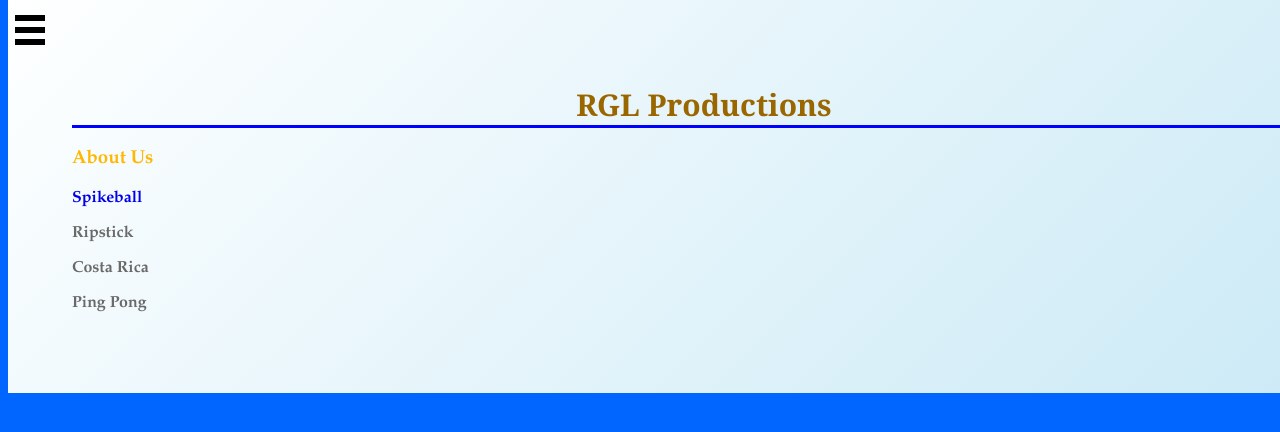
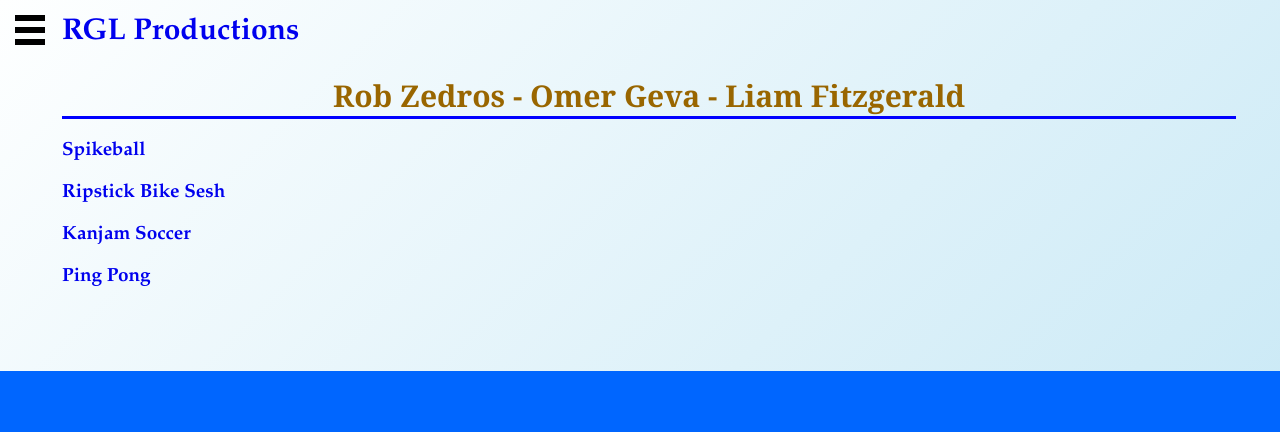
Before and after one commit to GevaOmer/GevaOmer.github.io, a plain HTML site: page index.html in a window 1280 px wide. Shown: the top 432 px of the page. Drawn offline with Linux system fonts and the light colour scheme.

Commit message:
adding vids

```diff
--- a/index.html
+++ b/index.html
@@ -12,28 +12,22 @@
 
 
   <ul class="navigation">
-
-    <li class="nav-item"><a href="#"><span class = "orange"> Home</a></li>
-    <li class="nav-item"><a href="about.html"><span class = "orange"> About</a></li>
-    <li class="nav-item"><a href="#"><span class = "orange"> About</a></li>
-    <li class="nav-item"><a href="#"><span class = "orange"> Blog</a></li>
-    <li class="nav-item"><a href="#"><span class = "orange"> Contact</span></a></li>
+      <li class="nav-item"><a href="index.html"><span class = "orange"> <button id="button1" class="space">Home</button></a></li>
+      <li class="nav-item"><a href="about.html"><span class = "orange"> <button class="space">About</button></a></li>
+      <li class="nav-item"><a href="videos.html"><span class = "orange"> <button class = "space">Videos</button></a></li>
+      <li class="nav-item"><a href="#"><span class = "orange"> <button class= "space">Contact</button></span></a></li>
 </ul>
 
 <input type="checkbox" id="nav-trigger" class="nav-trigger" />
 <label for="nav-trigger"></label>
 
 <div class="site-wrap">
-    <!-- insert the rest of your page markup here -->
-
-  <h1>RGL Productions</h1>
-  <h3><a href="about.html"><span>About Us</span></a></h3>
-
-
+  <h2 id="logo"><a href="index.html">RGL Productions</a></h2>
+  <h1>Rob Zedros - Omer Geva - Liam Fitzgerald</h1>
   <p><a href="https://www.youtube.com/watch?v=4li3liJubTs"><strong>Spikeball<strong></a></p>
-  <p>Ripstick</p>
-  <p>Costa Rica</p>
-  <p>Ping Pong</p>
+    <p><a href="https://www.youtube.com/watch?v=SLGbLdWvMwI"><strong>Ripstick Bike Sesh<strong></a></p>
+      <p><a href="https://www.youtube.com/watch?v=tJvy_9blvNQ"><strong>Kanjam Soccer<strong></a></p>
+        <p><a href="https://www.youtube.com/watch?v=DqCvrTIhxcY"><strong>Ping Pong<strong></a></p>
   </div>
 
 </body>
--- a/stylesheets/style.css
+++ b/stylesheets/style.css
@@ -16,6 +16,11 @@ body {
 
 
 }
+#logo{
+  color: #696969;
+  margin-top: -50px;
+  font-size:30px;
+}
 .navigation {
     list-style: none;
     background: #0066FF;
@@ -29,8 +34,53 @@ body {
     z-index: 0;
     margin-top: 0px;
 }
+button{
+  -moz-box-shadow:inset 0px 1px 0px 0px #7a8eb9;
+	-webkit-box-shadow:inset 0px 1px 0px 0px #7a8eb9;
+	box-shadow:inset 0px 1px 0px 0px #7a8eb9;
+	background:-webkit-gradient(linear, left top, left bottom, color-stop(0.05, #ffa200), color-stop(1, #ffe229));
+	background:-moz-linear-gradient(top, #ffa200 5%, #ffe229 100%);
+	background:-webkit-linear-gradient(top, #ffa200 5%, #ffe229 100%);
+	background:-o-linear-gradient(top, #ffa200 5%, #ffe229 100%);
+	background:-ms-linear-gradient(top, #ffa200 5%, #ffe229 100%);
+	background:linear-gradient(to bottom, #ffa200 5%, #ffe229 100%);
+	filter:progid:DXImageTransform.Microsoft.gradient(startColorstr='#ffa200', endColorstr='#ffe229',GradientType=0);
+	background-color:#ffa200;
+	border:1px solid #314179;
+	display:inline-block;
+	cursor:pointer;
+	color:#ffffff;
+	font-family:Garamond;
+	font-size:18px;
+	font-weight:bold;
+	padding:6px 12px;
+	text-decoration:none;
+  padding: 10px
+
+}
+button:hover {
+	background:-webkit-gradient(linear, left top, left bottom, color-stop(0.05, #ffe229), color-stop(1, #ffa200));
+	background:-moz-linear-gradient(top, #ffe229 5%, #ffa200 100%);
+	background:-webkit-linear-gradient(top, #ffe229 5%, #ffa200 100%);
+	background:-o-linear-gradient(top, #ffe229 5%, #ffa200 100%);
+	background:-ms-linear-gradient(top, #ffe229 5%, #ffa200 100%);
+	background:linear-gradient(to bottom, #ffe229 5%, #ffa200 100%);
+	filter:progid:DXImageTransform.Microsoft.gradient(startColorstr='#ffe229', endColorstr='#ffa200',GradientType=0);
+	background-color:#ffe229;
+}
+button:active {
+	position:relative;
+	top:1px;
+}
+#button1{
+  margin-top: 8px;
+}
+.space{
+  margin-bottom: 3px;
+
+}
 .orange{
-
+  font-size: 20px;
   color:#FFB700;
 }
 .site-wrap {
@@ -48,6 +98,7 @@ body {
                      rgb(221,241,249) 35%,
                      rgb(160,216,239) 100%);
    background-size: 200%;
+   margin-left: -10px;
 }
 .nav-trigger {
     position: absolute;
@@ -86,7 +137,9 @@ background-size: contain;
 a > span{
   color:#FFB700;
 }
-
+p{
+  font-size: 19px;
+}
 
 h1 {
     text-align:center;
@@ -94,6 +147,13 @@ h1 {
     border-bottom: 3px solid blue;
     color: #996600;
     font-size: 30px;
+    margin-right: 90px;
+}
+#sec1{
+  float:left;
+}
+#sec2{
+  float:right;
 }
 #ynder{
   padding-bottom: 14px;
```
Also changed, not shown: about.html (+6 -6 lines), videos.html (added, +43 -0 lines).
